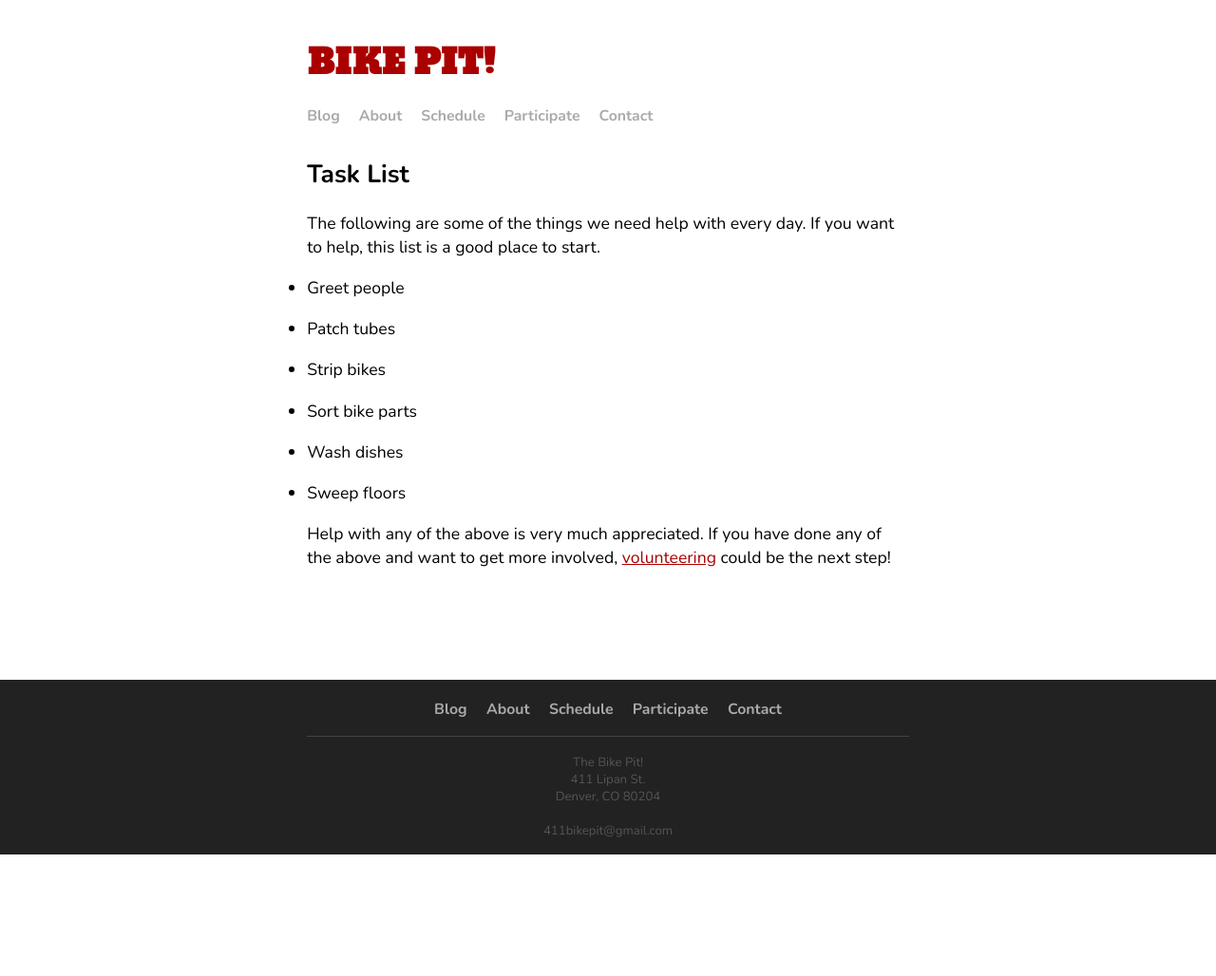
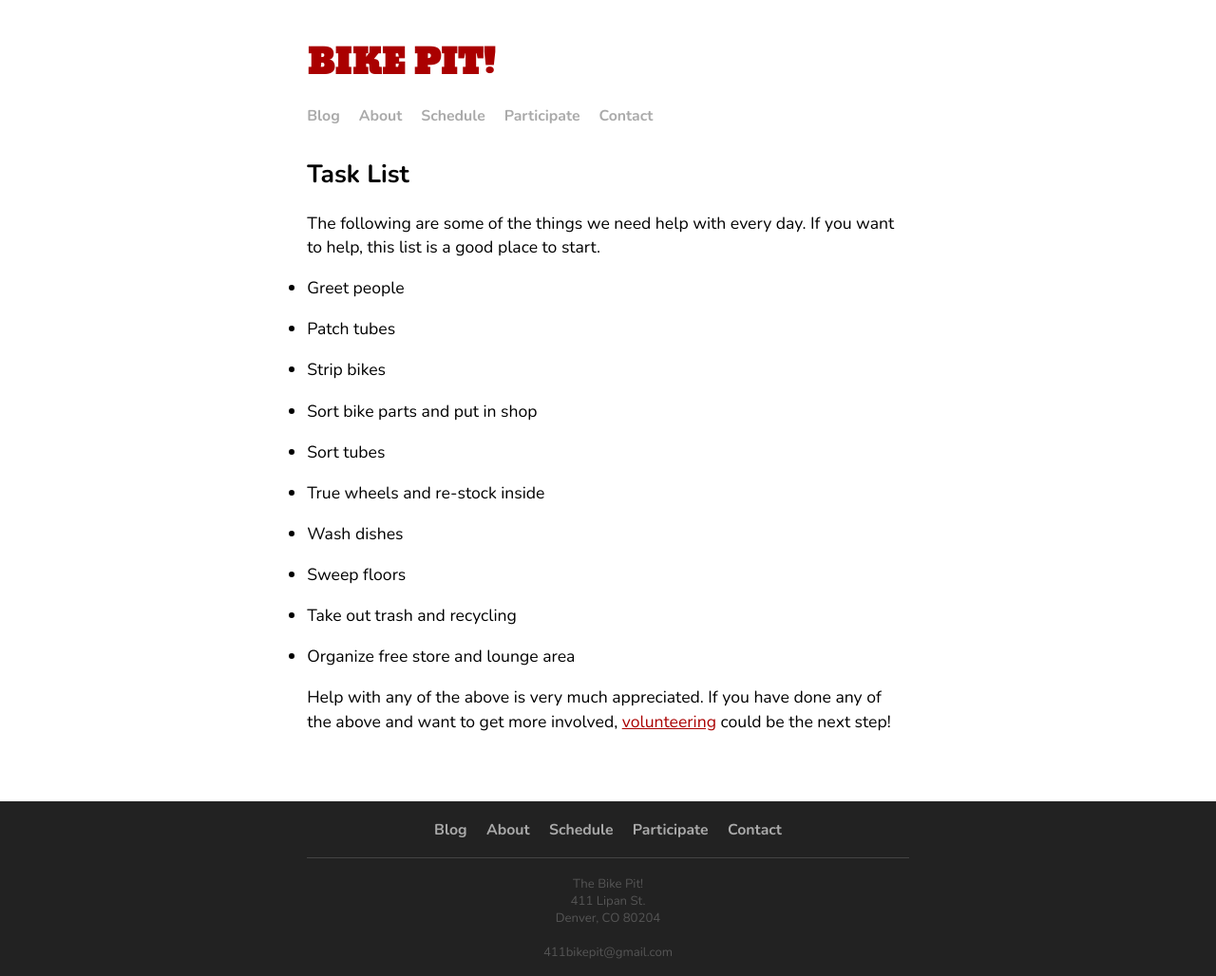
Before and after one commit to bikepit/bikepit, a Jekyll site: the page built from participate/tasks.md, in a window 1280 px wide. Shown: the whole page at 95% size. Built offline with Jekyll 4.4.1, drawn with Linux system fonts in a browser that asks for light colours; nearby versions of some CDN libraries; Markdown is read by kramdown in place of the engine named in the settings; before the commit the page ends 900 px from its top, so only the background shows below that.

Commit message:
Added more tasks to list

```diff
--- a/participate/tasks.md
+++ b/participate/tasks.md
@@ -13,11 +13,20 @@ The following are some of the things we need help with every day. If you want to
 
 * Strip bikes
 
-* Sort bike parts
+* Sort bike parts and put in shop
+
+* Sort tubes
+
+* True wheels and re-stock inside
 
 * Wash dishes
 
 * Sweep floors
 
+* Take out trash and recycling
+
+* Organize free store and lounge area
+
+
 Help with any of the above is very much appreciated. If you have done any of the above and want to get more involved, [volunteering](/participate/volunteer.html) could be the next step!
 <span class="icon-heart"></span>
```
